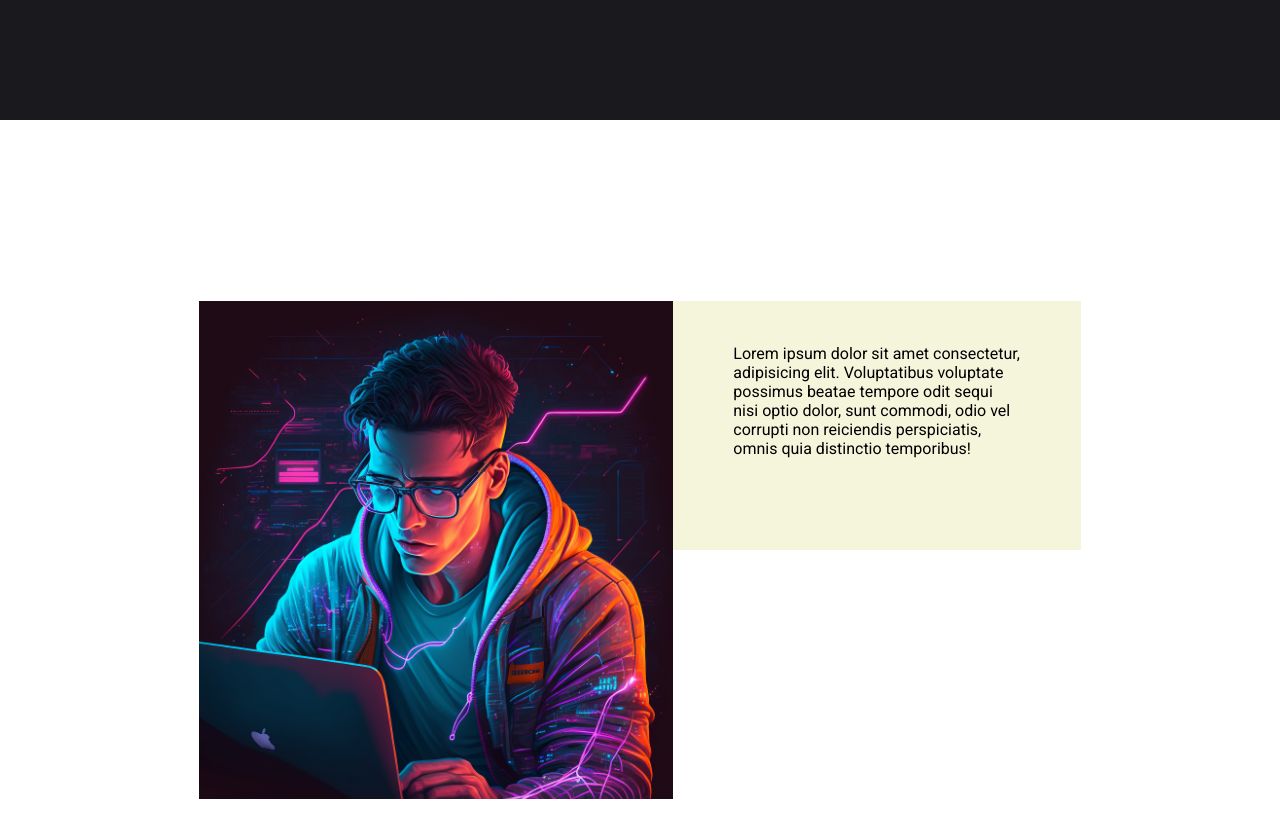
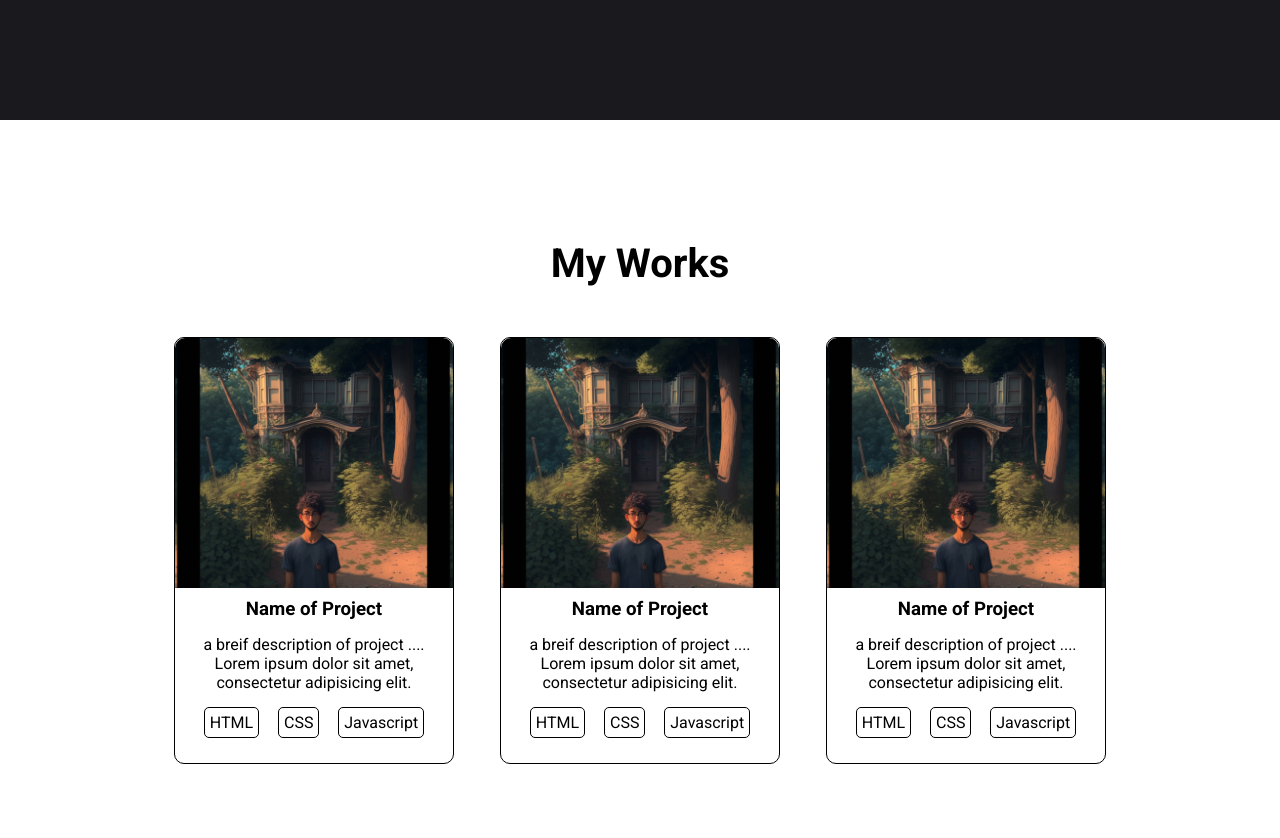
Before and after one commit to MohamedAkeelK/akeelk_portfolio, a React (Vite) app: page / in a window 1280 px wide. Shown: the part 1480-2318 px from the top of the page. Built offline with nearby package versions, Linux system fonts and the light colour scheme; a web font is replaced by a local one.

Commit message:
my works section updates

```diff
--- a/src/App.jsx
+++ b/src/App.jsx
@@ -12,7 +12,7 @@ import { useEffect, useState } from "react";
 function App() {
   const [loading, setLoading] = useState(true);
   useEffect(() => {
-    setTimeout(() => setLoading(false), 2000);
+    setTimeout(() => setLoading(false), 1000);
   }, []);
   if (loading) {
     return <Loading />;
@@ -36,8 +36,8 @@ function App() {
       <section id="Works3">
         <Works2 className="works-section" />
       </section>
-      <section>
-        <Contact />
+      <section id="Contact">
+        <Contact className="contact-section"/>
       </section>
     </div>
   );
--- a/src/components/Works/Works.css
+++ b/src/components/Works/Works.css
@@ -1,71 +1,68 @@
-.works-box {
-  /* border: 80px solid red;
-  width: 100vw;
-  height: 100vh;
-  padding: 40px; */
-}
 
 #Works {
   /* width: 100vw; */
-  display: flex;
+  /* display: flex;
   justify-content: center;
   align-items: center;
-  padding: 5%;
+  padding: 5%; */
 
 }
 
-
-.works-card {
-  margin-top: 60px;
-  width: 80%;
-  height: 80%;
-
-  display: flex;
-  justify-content: center;
-  /* align-items: center; */
-  padding: 20px;
-  /* background-color: rgb(155, 155, 38); */
-}
-
-.works-img-ctr{
-  width: 60%;
-
-  background-image: url("../../../public/logo6.png");
-  background-position: center;
-  background-size: cover;
-}
-
-.works-img-ctr img{
-  /* padding: 20px;
-  background-color: aqua;
-  border: 20px solid red;  */
-}
-
-.works-text-card {
-  width: 50%;
-  height: 50%;
-  background-color: beige;
-  display: flex;
-  flex-direction: column;
-  justify-content: center;
-  align-items: center;
-  padding: 60px;
-}
-
-.works-text-card > p {
-  padding-bottom: 30px;
+.works-section {
 
 }
 
+.works-cards-ctr {
+  margin: auto;
+  width: 80%;
+  display: flex;
+  justify-content: space-evenly
+}
 
-.works-icon-list {
-  /* width: 100%; */
-  list-style-type: none;
-  display: flex;
-  justify-content: center;
+.works-title {
+  text-align: center;
+  font-size: 2.5rem;
+  padding-top: 120px;
+  padding-bottom: 50px;
+}
+
+
+
+.works-card {
+  width: 280px;
+  border: 1px solid black;
+  border-radius: 10px;
+}
+
+.works-card-img {
+  background: url("../../../public/logo5.png");
+  background-size: contain;
+  background-position: center;
+  width: 100%;
+  height: 250px;
+  border-top-left-radius: 10px;
+  border-top-right-radius: 10px;
 
 }
 
-.works-icon-list > li {
-  padding-right: 20px;
+.works-card-text {
+  width: 100%;
+  padding: 10px;
+  text-align: center;
 }
+
+.works-card-text >* {
+  padding-bottom: 15px;
+}
+
+.works-tech-stack-list {
+  list-style: none;
+  display: flex;
+  justify-content: space-evenly;
+}
+
+.works-tech-stack-list li {
+  border: 1px solid black;
+  border-radius: 5px;
+  padding: 5px;
+}
--- a/src/components/Works/Works.jsx
+++ b/src/components/Works/Works.jsx
@@ -4,27 +4,53 @@ import "./Works.css";
 function Works() {
   return (
     <>
-      <div className="works-card">
-        <div className="works-img-ctr">
+      <h1 className="works-title">My Works</h1>
+      <div className="works-cards-ctr">
+        <div className="works-card">
+          <div className="works-card-img"></div>
+          <div className="works-card-text">
+            <h3 className="works-card-title">Name of Project</h3>
+            <p>
+              a breif description of project .... Lorem ipsum dolor sit amet,
+              consectetur adipisicing elit.
+            </p>
+            <ul className="works-tech-stack-list">
+              <li>HTML</li>
+              <li>CSS</li>
+              <li>Javascript</li>
+            </ul>
+          </div>
         </div>
-        <div className="works-text-card">
-          <p>
-            Lorem ipsum dolor sit amet consectetur, adipisicing elit.
-            Voluptatibus voluptate possimus beatae tempore odit sequi nisi optio
-            dolor, sunt commodi, odio vel corrupti non reiciendis perspiciatis,
-            omnis quia distinctio temporibus!
-          </p>
-          <ul className="works-icon-list">
-            <li>
-              <img src="" alt="" />
-            </li>
-            <li>
-              <img src="" alt="" />
-            </li>
-            <li>
-              <img src="" alt="" />
-            </li>
-          </ul>
+        <div className="works-card">
+          <div className="works-card-img"></div>
+          <div className="works-card-text">
+            <h3 className="works-card-title">Name of Project</h3>
+            <p>
+              a breif description of project .... Lorem ipsum dolor sit amet,
+              consectetur adipisicing elit.
+            </p>
+            <ul className="works-tech-stack-list">
+              <li>HTML</li>
+              <li>CSS</li>
+              <li>Javascript</li>
+            </ul>
+          </div>
+        </div>
+
+        <div className="works-card">
+          <div className="works-card-img"></div>
+          <div className="works-card-text">
+            <h3 className="works-card-title">Name of Project</h3>
+            <p>
+              a breif description of project .... Lorem ipsum dolor sit amet,
+              consectetur adipisicing elit.
+            </p>
+            <ul className="works-tech-stack-list">
+              <li>HTML</li>
+              <li>CSS</li>
+              <li>Javascript</li>
+            </ul>
+          </div>
         </div>
       </div>
     </>
```
